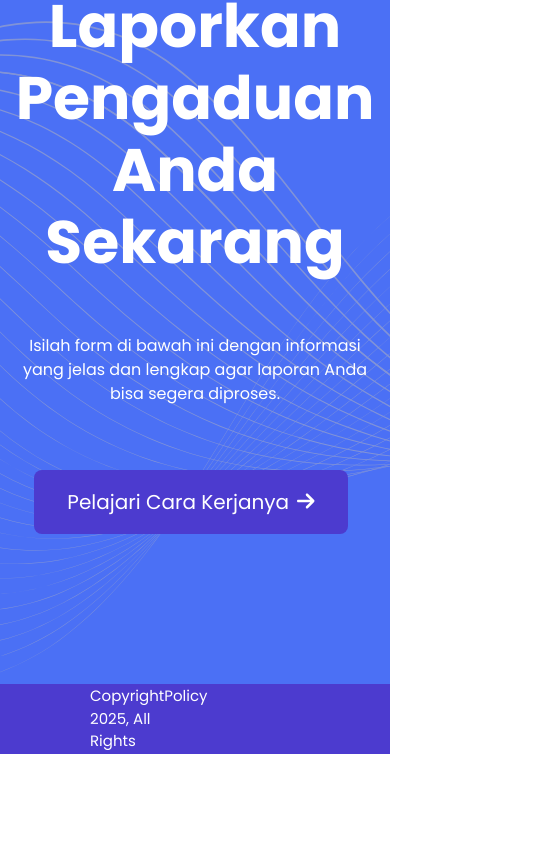
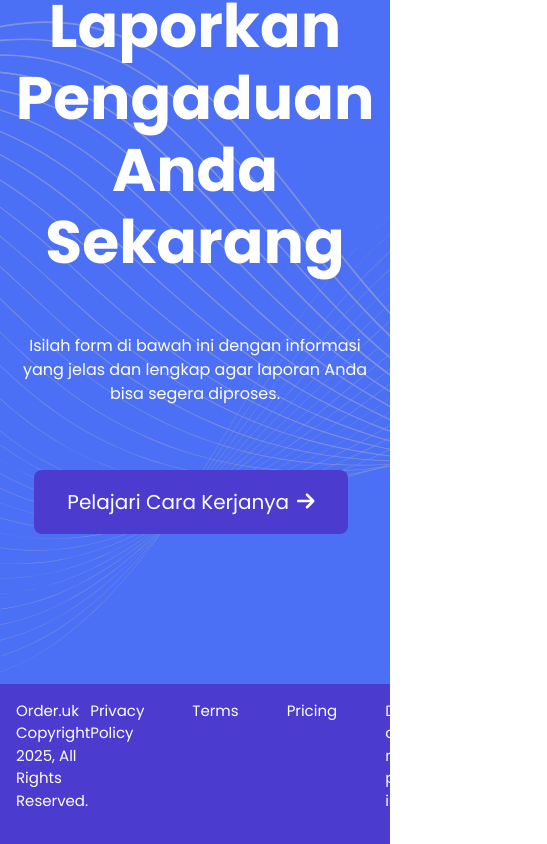
Before and after one commit to AnandaGalangSaputra/pengaduan-masyarakat-kelompok11, a Vue app: page / in a window 390 px wide. Shown: the part 7019-7863 px from the top of the page, 547 px wide, since content can reach past the window. Before the commit the page ends 7810 px from the top, so only its background shows below. Built offline with nearby package versions, Linux system fonts and the light colour scheme.

Commit message:
fix responsif footerblue.vue pada tampilan mobile

```diff
--- a/src/components/FooterBlue.vue
+++ b/src/components/FooterBlue.vue
@@ -1,7 +1,7 @@
 <template>
     <section>
         <div
-            class="kaki d-flex flex-row justify-content-between align-items-center pt-3"
+            class="kaki d-flex flex-row justify-content-between align-items-center py-3 px-3"
         >
             <div>
                 <p class="text-white">
@@ -29,8 +29,8 @@
 <style scoped>
 .kaki {
     background-color: var(--nav-color);
-    height: 70px;
-    padding-inline: 90px;
+    /* height: 70px; */
+    /* padding-inline: 90px; */
     font-size: 15px;
 }
 </style>
```
